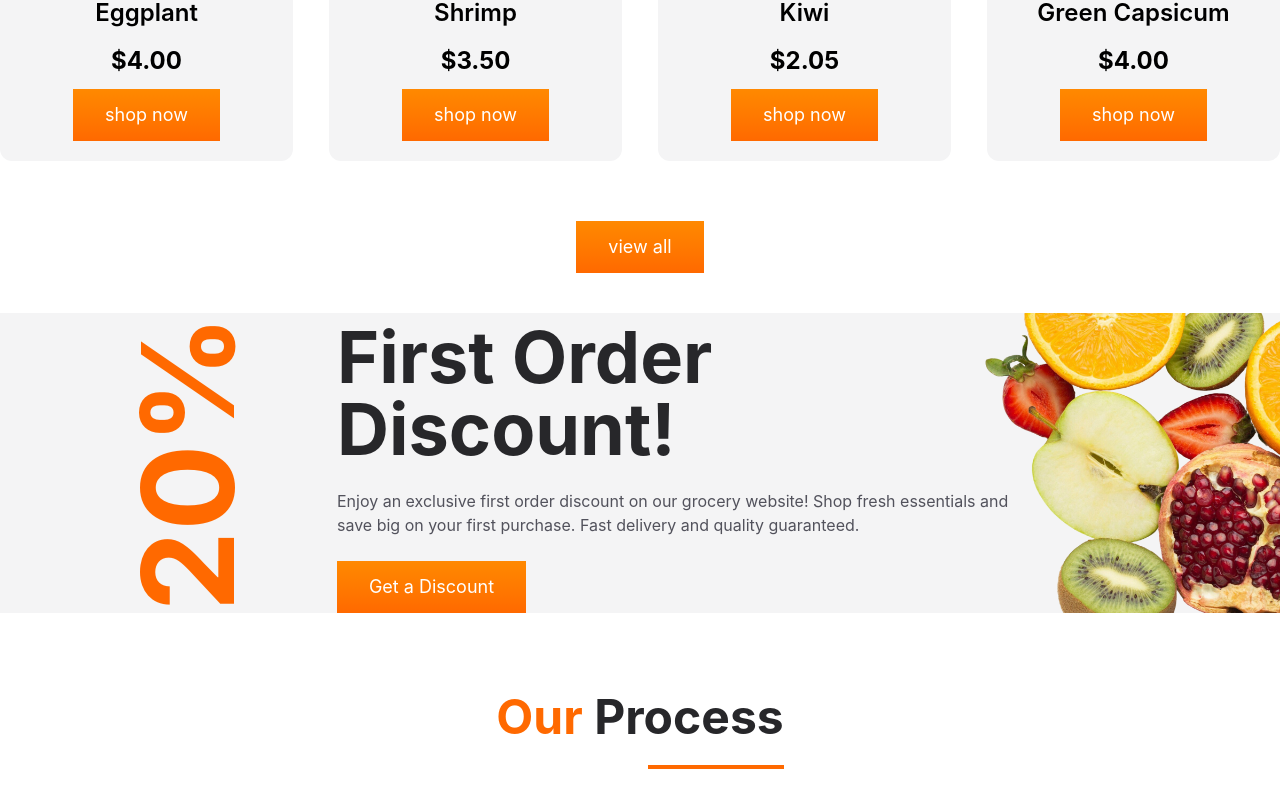
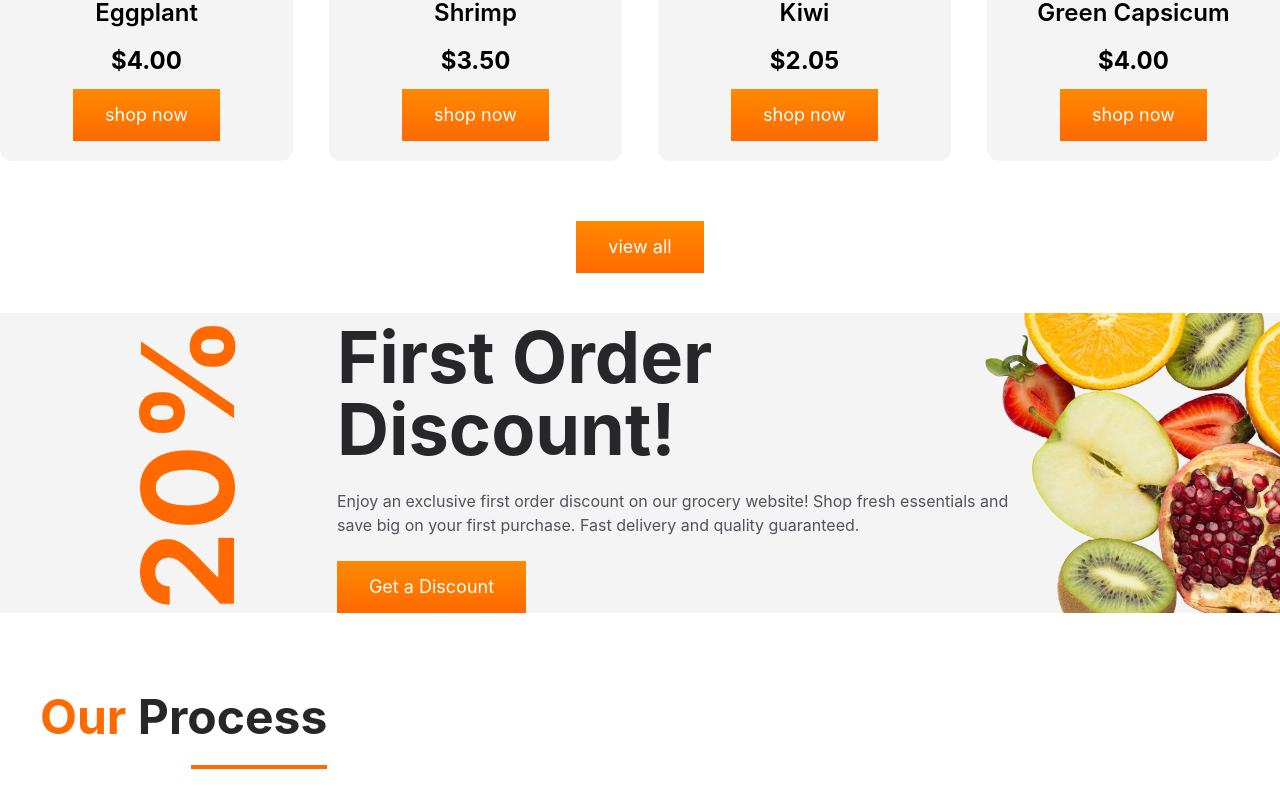
Before and after one commit to pawangrover100/-Multipage-Grocery-Website-with-React-Tailwind-CSS, a React (Vite) app: page / in a window 1280 px wide. Shown: the part 3311-4118 px from the top of the page. Built offline with nearby package versions, Linux system fonts and the light colour scheme.

Commit message:
movr heading left side

```diff
--- a/src/components/Process/Process.jsx
+++ b/src/components/Process/Process.jsx
@@ -5,7 +5,9 @@ function Process() {
   return (
     <section>
       <div className="max-w-[1400px] mx-auto px-10 py-20">
-        <Heading highlight="Our" heading="Process"/>
+     <div className="w-fit mr-auto">
+           <Heading highlight="Our" heading="Process"/>
+     </div>
       </div>
     </section>
   );
```
